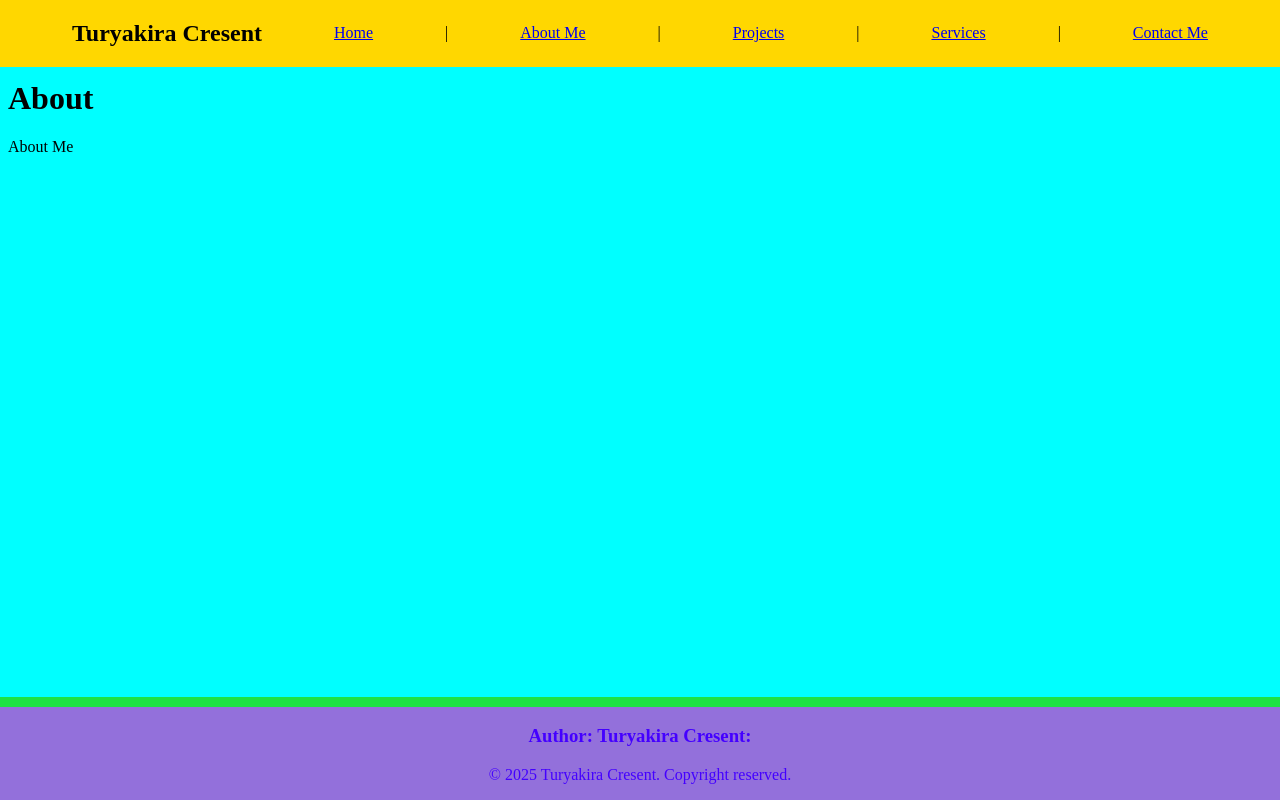
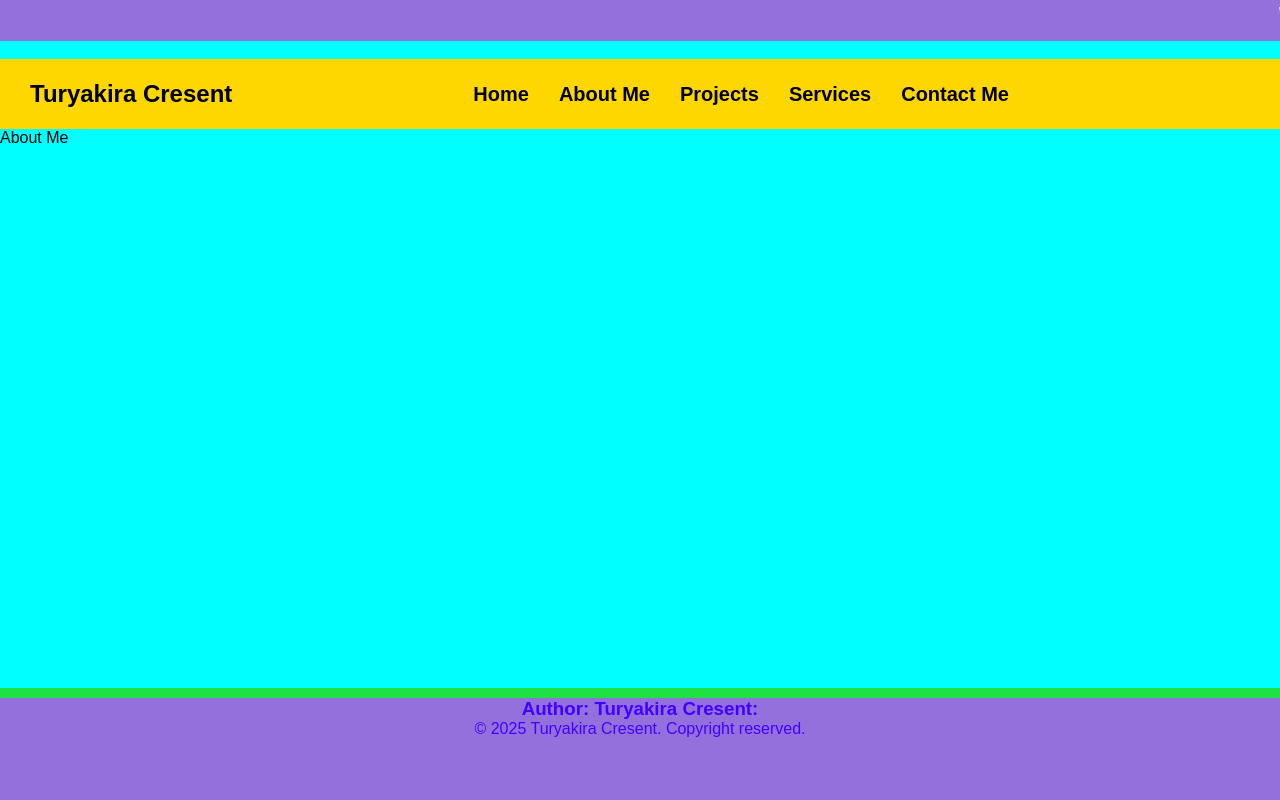
Before and after one commit to turyakiracresent/TuryakiraCresentPortfolio, a Django app: page /aboutMe/ in a window 1280 px wide. Run offline with Django 5.2, Linux system fonts and the light colour scheme.

Commit message:
Added marquee, colors and nav

```diff
--- a/templates/aboutMe.html
+++ b/templates/aboutMe.html
@@ -1,7 +1,6 @@
 
 {% extends "base.html" %}
 {% block content%}
-<h1>About</h1>
-<h1>About</h1>
+
 <p>About Me </p>
 {% endblock content%}
--- a/templates/base.html
+++ b/templates/base.html
@@ -5,24 +5,35 @@
     <meta name="description" content="Portfolio of Turyakira Cresent, showcasing projects, skills, and services offered.">
     <meta name="keywords" content="Portfolio, Turyakira Cresent, Projects, Services, Contact">
     <meta name="author" content="Turyakira Cresent">
-    <meta name="viewport" content="width=device-width, initial-scale=1.0"> <!--ScreenWdith-->
+    <meta name="viewport" content="width=device-width, initial-scale=1.0">
     <title>Turyakira Cresent | Portfolio</title>
 </head>
 <style>
-    body{
+
+    *{
+        margin: 0;
+        padding: 0;
+        box-sizing: border-box;
+        font-family: Arial;
+    }
+    html,body{
+        height: 100%;
+        width: 100%;
         background-color: cyan;
     }
+
     nav{
         background-color: gold;
-        position: absolute;
+        position: relative;
         top:0px;
         left: 0px;
         width: 100%;
         display: flex;
-        padding: 0px;
-        justify-content: space-evenly;
+        padding: 10px 30px;
+        justify-content: space-between;
        align-items: center;
        gap: 0px;
+       height: 70px;
 
 
     }
@@ -31,6 +42,7 @@
         background-color: mediumpurple;
         bottom:0;
         left: 0;
+        height: 14%;
         width: 100%;
         text-align: center;
         color: rgb(68, 0, 255);
@@ -41,22 +53,53 @@
         margin: 0;
         opacity: 0.8;
     }
+    nav ul{
+        display: flex;
+        gap: 30px;
+    }
+    nav ul li{
+        list-style: none;
+    }
+    nav ul li a{
+        text-decoration: none;
+        color: black;
+        font-weight: bold;
+        font-size: 20px;
+    }
+    #Portfolio{
+        position: relative;
+        top:0px;
+        left: 0px;
+       color: white;
+
+     background-color: mediumpurple;
+
+    }
+    .menu-icon{
+        color: #fff;
+    }
 </style>
 <body>
+    <div id="Portfolio">
+      <marquee style=" width: 100%;"> <h1>Welcome To My Portfolio </h1></marquee>
+    </div>  <br>
  <header>
+
    <nav>
+
     <h1>Turyakira Cresent</h1>
 
+<ul>
+    <li><a href="{% url 'home'%}">Home</a></li>
+    <li><a href="{% url 'aboutMe'%}">About Me</a></li>
+    <li><a href="{% url 'projects'%}">Projects</a></li>
+    <li><a href="{% url 'services'%}">Services</a></li>
+    <li><a href="{% url 'contactMe'%}">Contact Me</a></li>
+</ul>
+<div class="menu-icon">
+    <i class="fa-solid fa-bars"></i>
+</div>
 
-<a href="{% url 'home'%}">Home</a> |
-
-<a href="{% url 'aboutMe'%}">About Me</a> |
-
-<a href="{% url 'projects'%}">Projects</a> |
-
-<a href="{% url 'services'%}">Services</a> |
-
-<a href="{% url 'contactMe'%}">Contact Me</a>
 </nav>
 
 </header>
--- a/templates/contactMe.html
+++ b/templates/contactMe.html
@@ -2,5 +2,5 @@
 {% extends "base.html" %}
 {% block content%}
 <h1>Contact Me </h1>
-<h1>Contact</h1>
+
 {% endblock content%}
--- a/templates/index.html
+++ b/templates/index.html
@@ -1,7 +1,7 @@
 
 {% extends "base.html" %}
 {% block content%}
-<h1>Home</h1>
+
 <h1>Welcome to My Portfolio</h1>
 <p>This is a brief introduction to my work and skills.</p>
 {% endblock content%}
--- a/templates/projects.html
+++ b/templates/projects.html
@@ -1,6 +1,6 @@
 
 {% extends "base.html" %}
 {% block content%}
-<h1>projects</h1>
+
 <h2>Currently working on <a href="https://kabwebsite.onrender.com/">Kabale University</a> demo website</h2>
 {% endblock content%}
--- a/templates/services.html
+++ b/templates/services.html
@@ -1,7 +1,7 @@
 
 {% extends "base.html" %}
 {% block content%}
-<h1>services</h1>
+
 <h2>Web Development</h2>
 <h2>Mobile App Development</h2>
 <h2>Software Development</h2>
```
